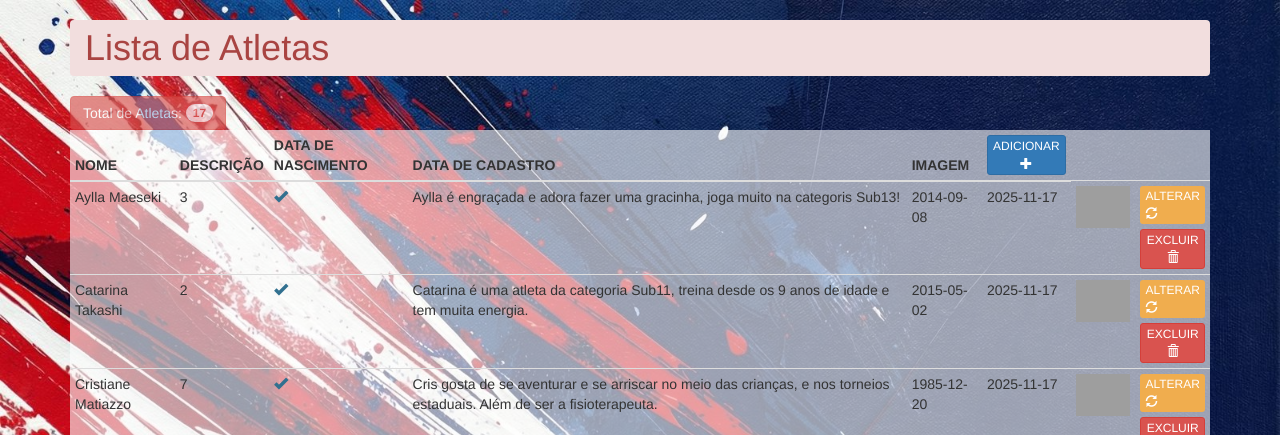
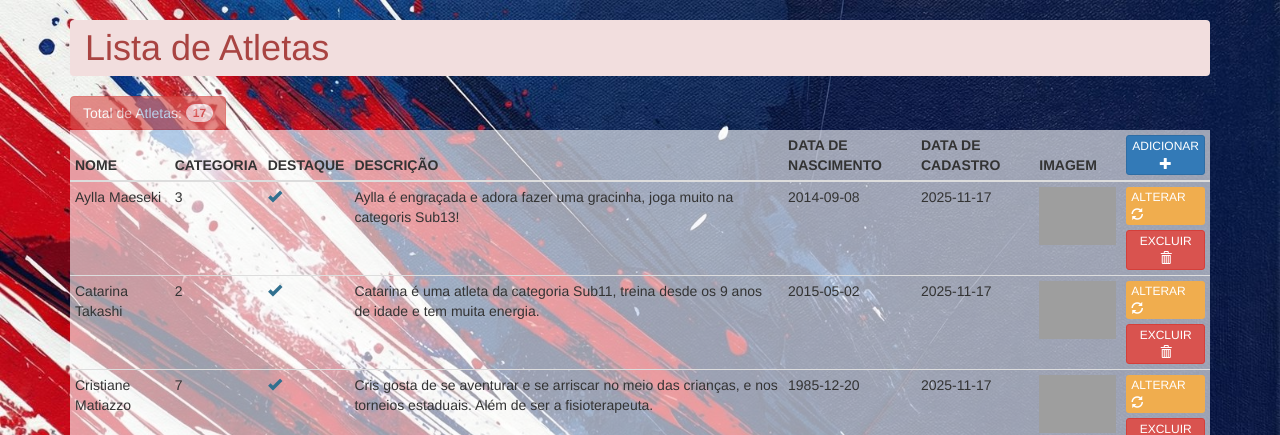
Before and after one commit to leticiakonno/badminton_itape, a PHP site: page /atletas_lista.php in a window 1280 px wide. Shown: the top 435 px of the page. Run offline with PHP 8.4, Linux system fonts and the light colour scheme; data comes from the database, SQL or seed files in the repository; data that the repository does not hold is empty; grey boxes are pictures that could not be loaded.

Commit message:
modified:   admin/atletas_lista.php

```diff
--- a/admin/atletas_lista.php
+++ b/admin/atletas_lista.php
@@ -40,6 +40,8 @@ $totalRows  =   ($lista)->num_rows;
             <tr> <!--linha da tabela-->
                 <th class="hidden">ID</th> <!--célula do cabeçalho-->
                 <th>NOME</th>
+                <th>CATEGORIA</th>
+                <th>DESTAQUE</th>
                 <th>DESCRIÇÃO</th>
                 <th>DATA DE NASCIMENTO</th>
                 <th>DATA DE CADASTRO</th>
```
